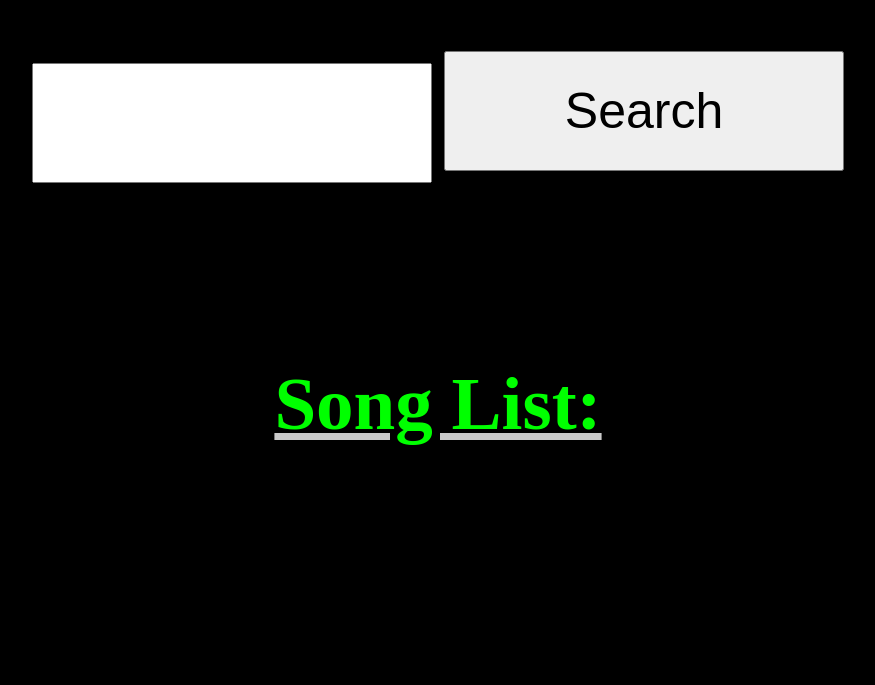
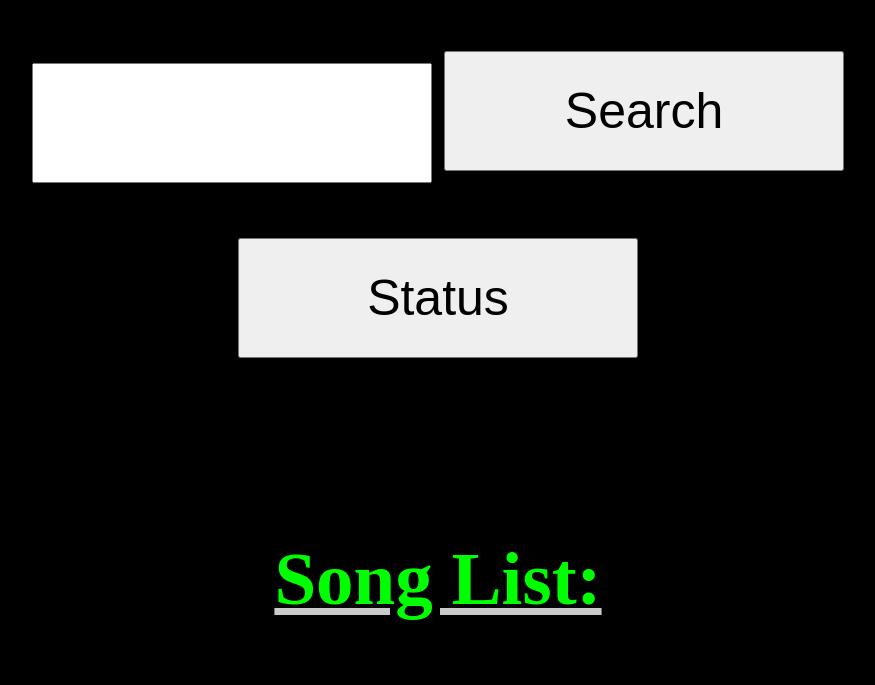
Before and after one commit to AdamKnube/mp3.145, a PHP site: page /?p=1 in a window 1280 px wide. Shown: the part 1384-2069 px from the top of the page, without its empty margins (202-1077 px from the left). Before the commit the page ends 1829 px from the top, so only its background shows below. Run offline with PHP 8.4, Linux system fonts and the light colour scheme.

Commit message:
modified:   03-sockserv (it changed?) 	modified:   www/index.php (added status 'c' support)

```diff
--- a/www/index.php
+++ b/www/index.php
@@ -36,6 +36,8 @@
 				</center><br><center>
 					<input type="text" value="" name="query" style="width: 400px; height: 120px"/>
 					<input type="submit" value="Search" name="s" style="width: 400px; font-size: 50px; height: 120px"/>
+				</center><br><center>
+					<input type="submit" value="Status" name="wtf" style="width: 400px; font-size: 50px; height: 120px"/>
 				</center></font>
 			<br><br>
 		</form><center>
```
Also changed, not shown: 1 other file.
